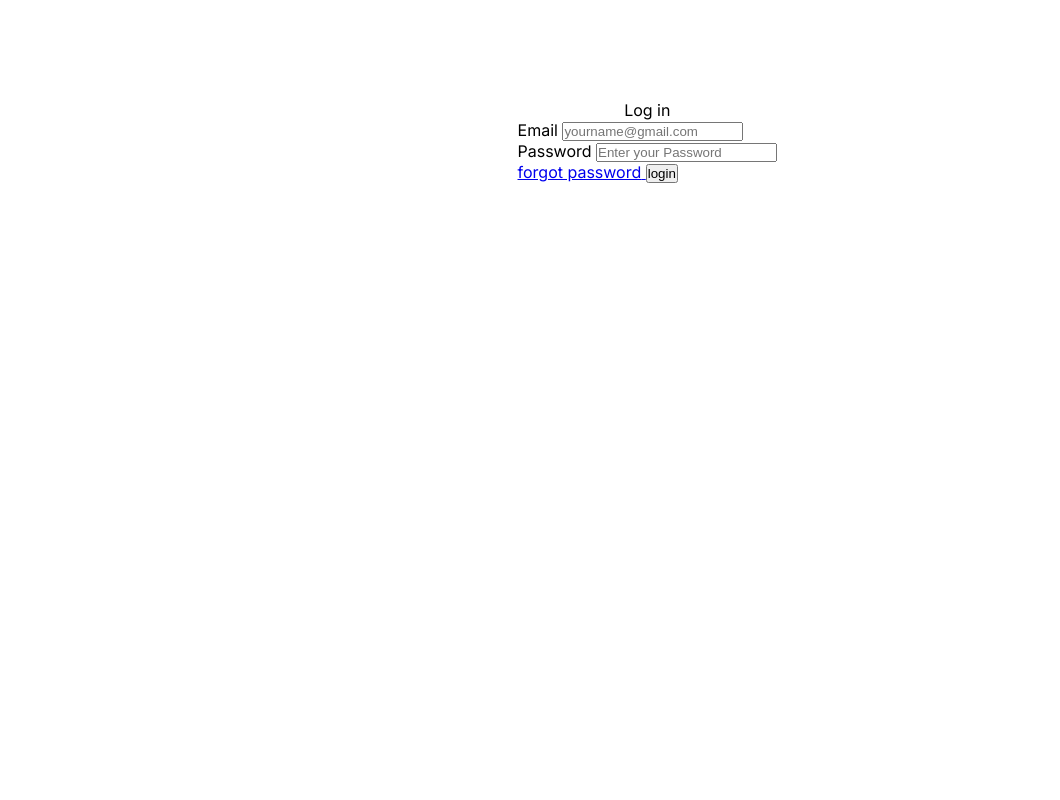
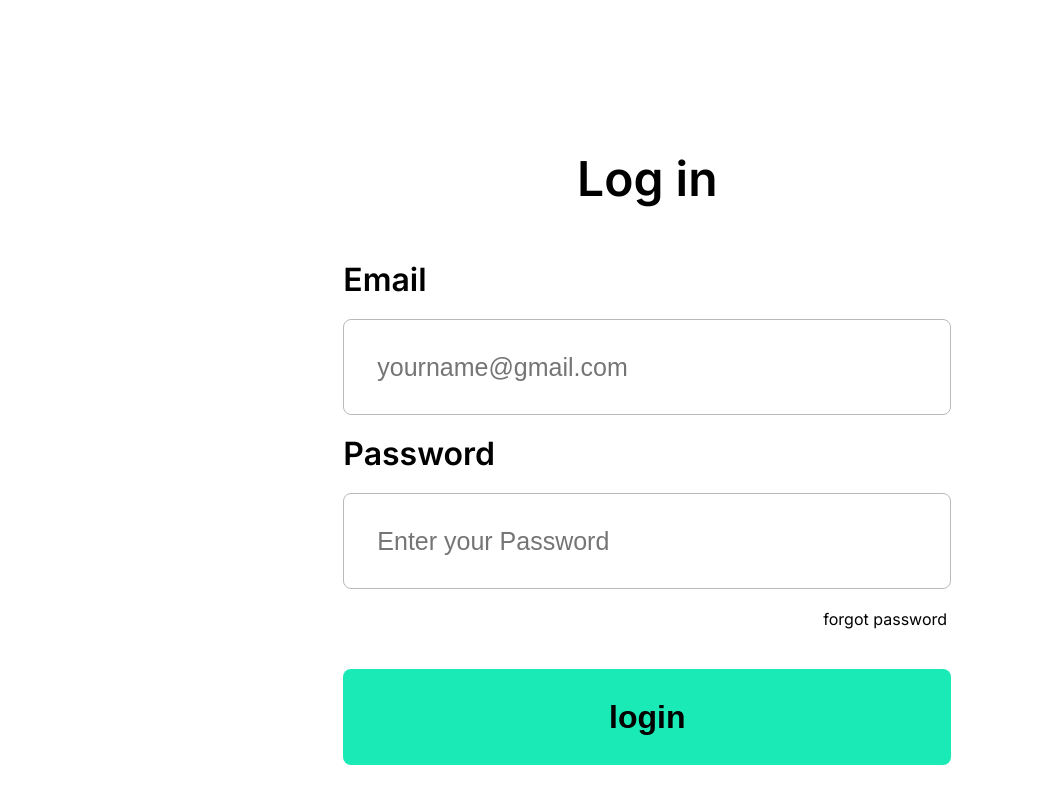
Before and after one commit to RayanneRamos/clean-my-car, a plain HTML site: page index.html in a window 1280 px wide. Shown: the top 800 px of the page, 220-1280 px from the left. Drawn offline with Linux system fonts and the light colour scheme.

Commit message:
:lipstick: style: import form styles

```diff
--- a/styles/global.css
+++ b/styles/global.css
@@ -1,5 +1,6 @@
 @import url('./sidebar.css');
 @import url('./main.css');
+@import url('./form.css');
 
 * {
   margin: 0;
@@ -11,7 +12,7 @@
   --aquamarine-400: #1AEAB6;
   --silver-400: #BABABA;
 
-  --aquamarine-600: #1AEAB6;
+  --aquamarine-5000: #00d2a1;
 
   ---black-800: #454545;
 
```
